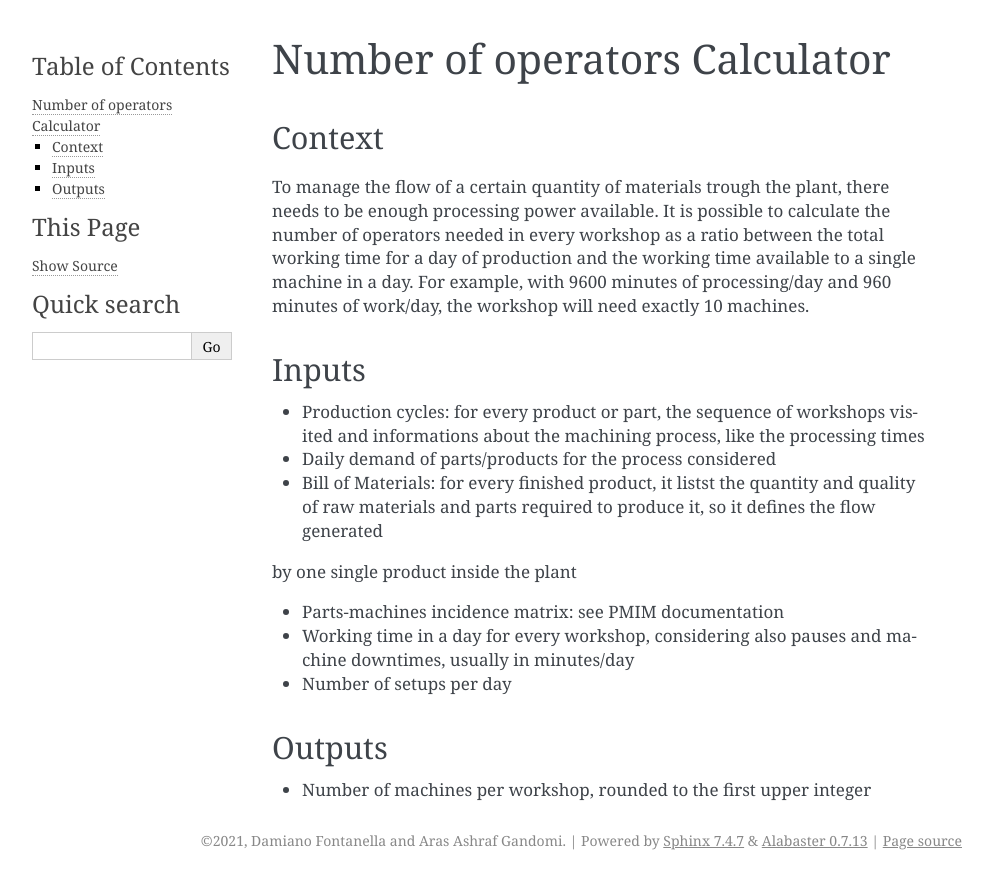
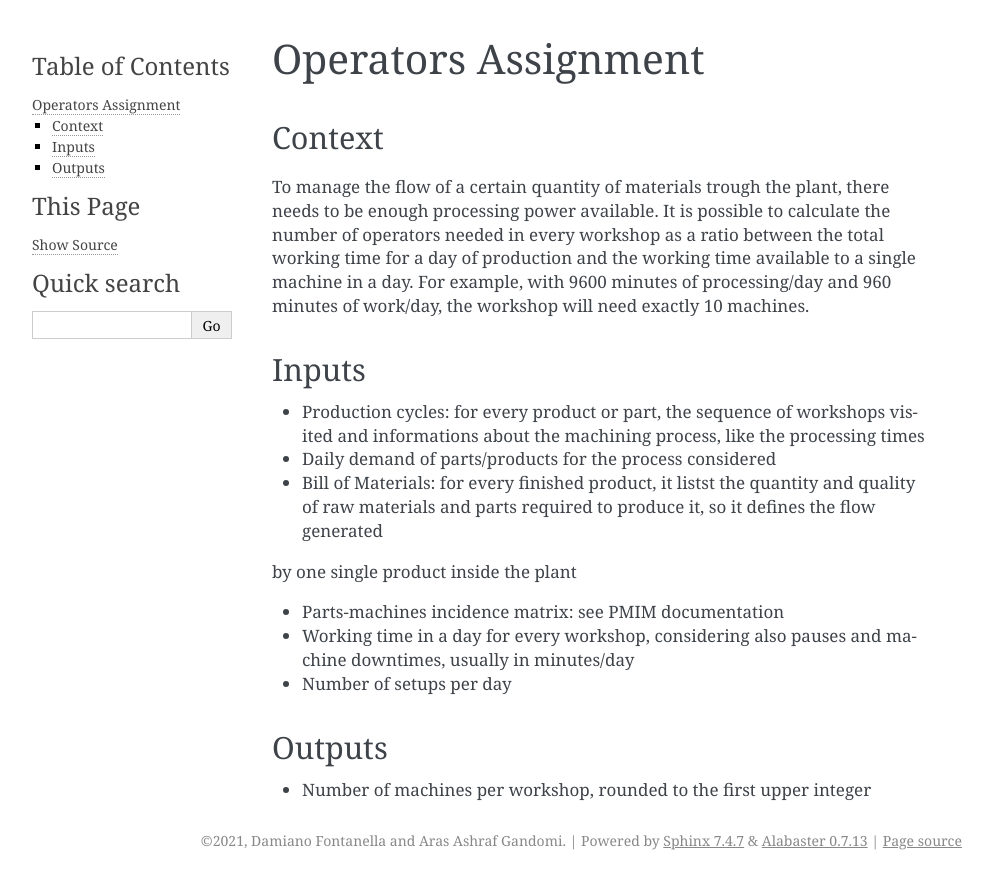
Before and after one commit to Damiano-F/logistic-mngmt-tool, a Sphinx documentation site: the page built from docs/source/steps/1st-block/1.3-operators-number.rst, in a window 1280 px wide. Shown: the top 889 px of the page, without its empty margins (148-1141 px from the left). Built offline with Sphinx 7.4.7, drawn with Linux system fonts in a browser that asks for light colours.

Commit message:
Minor documentation fix 5
Signed-off-by: Damiano-F <Damiano-F@users.noreply.github.com>

```diff
--- a/docs/source/steps/1st-block/1.0bis-takt-time.rst
+++ b/docs/source/steps/1st-block/1.0bis-takt-time.rst
@@ -1,4 +1,4 @@
-Takt Time Calculator
+Takt Time
 ----------------------
 
 Context
--- a/docs/source/steps/1st-block/1.1-machines-number.rst
+++ b/docs/source/steps/1st-block/1.1-machines-number.rst
@@ -1,4 +1,4 @@
-Number of machines Calculator
+Number of machines
 ------------------------------------
 
 Context
--- a/docs/source/steps/1st-block/1.2-sequencing.rst
+++ b/docs/source/steps/1st-block/1.2-sequencing.rst
@@ -1,4 +1,5 @@
-Sequencing algorithm
+Sequencing
+
 -----------------------------
 
 Context
--- a/docs/source/steps/1st-block/1.3-operators-number.rst
+++ b/docs/source/steps/1st-block/1.3-operators-number.rst
@@ -1,4 +1,4 @@
-Number of operators Calculator
+Operators Assignment
 ------------------------------------
 
 Context
--- a/docs/source/steps/4th-block/4.0-material-handling-cost.rst
+++ b/docs/source/steps/4th-block/4.0-material-handling-cost.rst
@@ -1,4 +1,4 @@
-Cost of Material Handling Calculator
+Cost of Material Handling
 ------------------------------------
 
 Context
--- a/docs/source/steps/4th-block/4.2-operators-optimization.rst
+++ b/docs/source/steps/4th-block/4.2-operators-optimization.rst
@@ -1,4 +1,4 @@
-Operators Optimization After Clustering
+Operators Optimization
 ------------------------------------------
 
 Context
```
